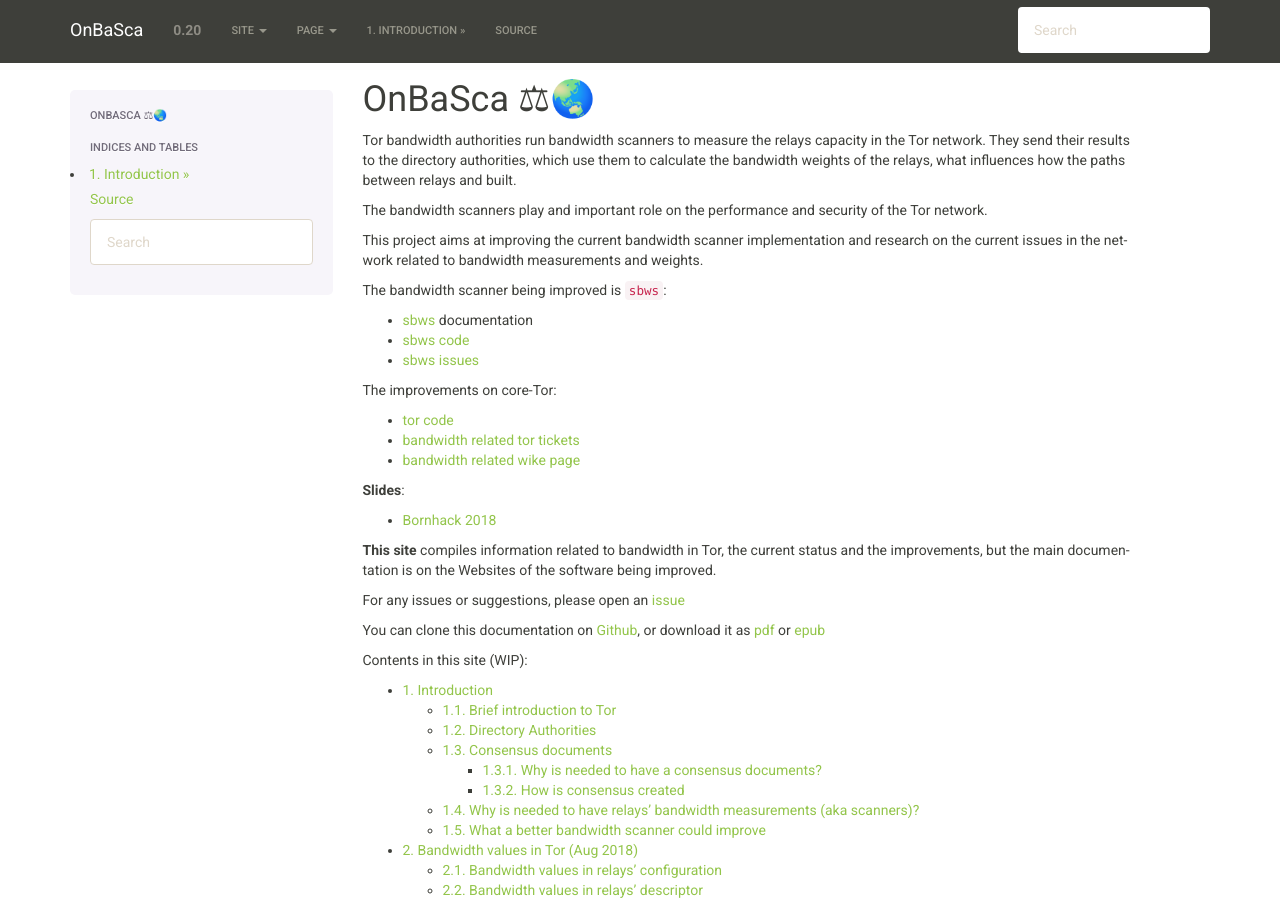
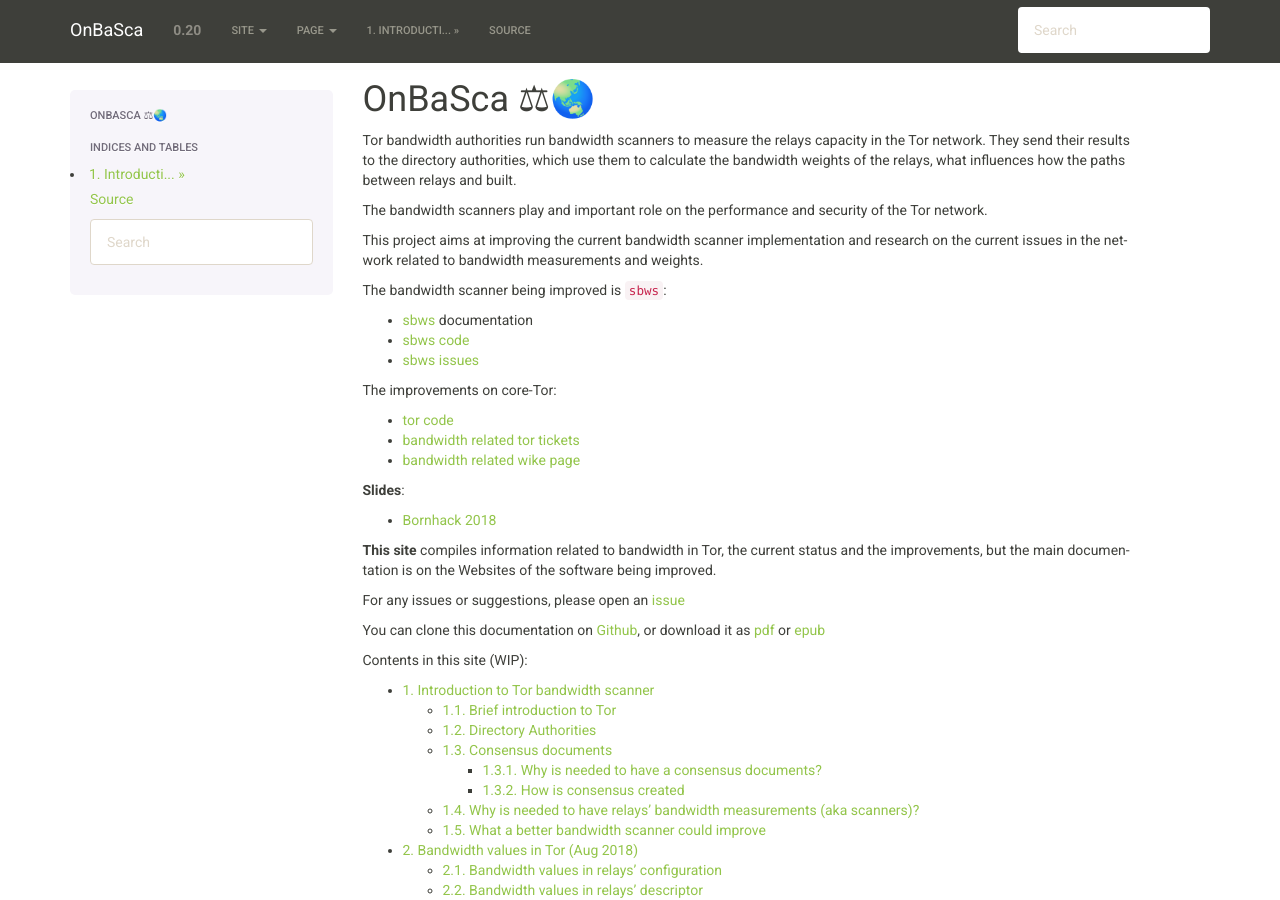
Before and after one commit to juga0/onbasca, a Sphinx documentation site: the page built from docs/source/index.rst, in a window 1280 px wide and 900 px high. Built offline with Sphinx 7.4.7, drawn with Linux system fonts in a browser that asks for light colours; formulas are drawn with MathJax 3; pages that are not in the unit, such as notebooks, are missing from menus.

Commit message:
Replace title

```diff
--- a/docs/source/introduction.rst
+++ b/docs/source/introduction.rst
@@ -1,7 +1,7 @@
 .. _introduction:
 
-Introduction
-=============
+Introduction to Tor bandwidth scanner
+======================================
 
 .. toctree: Contents
    :local:
```
